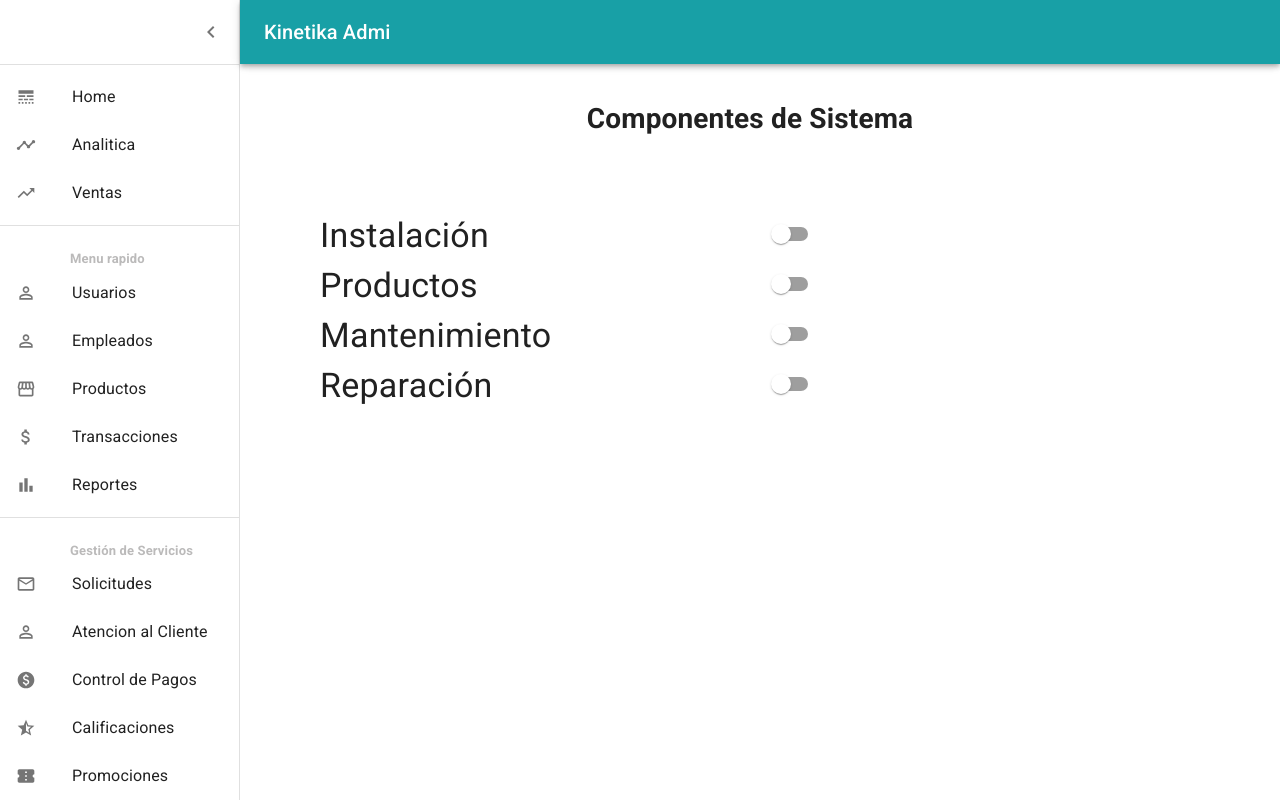
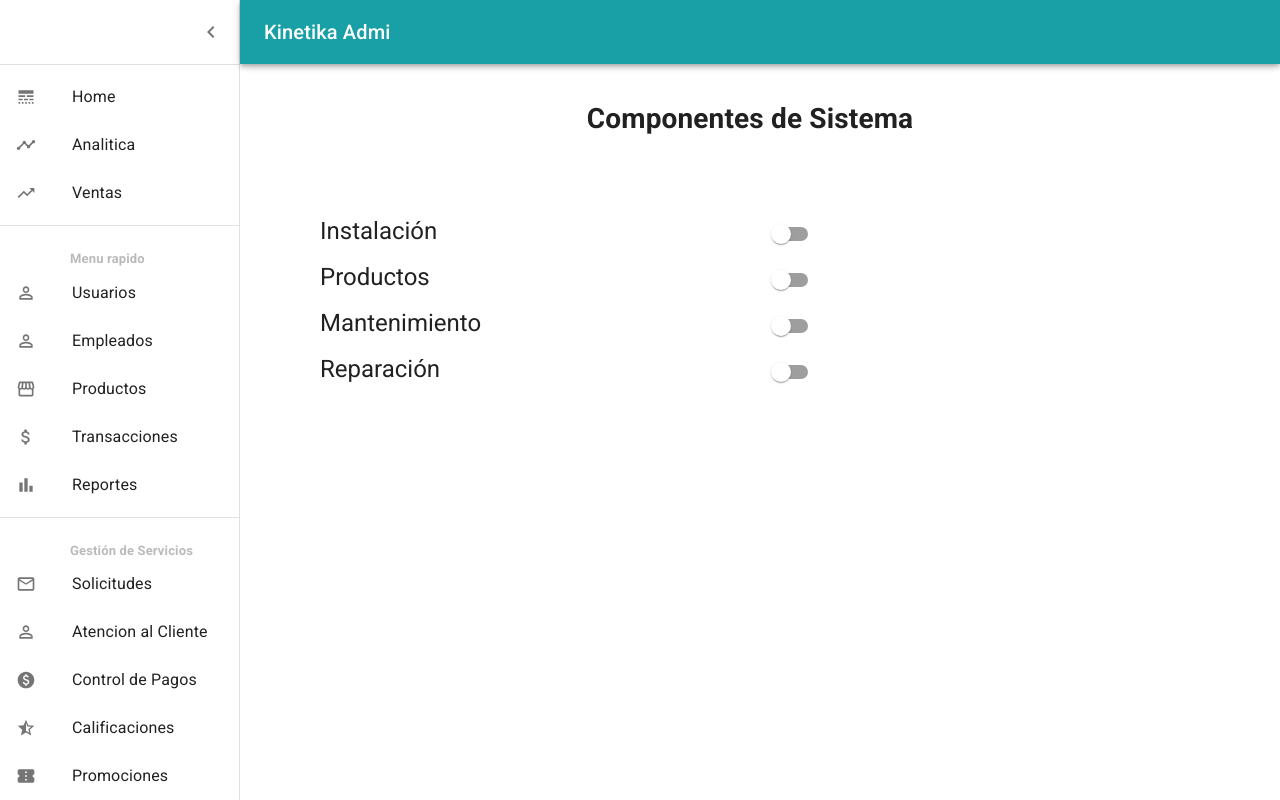
Before and after one commit to yarod159/Proyecto-UCLA, a React (Vite) app in the folder Admi-Panel/Admi-Desktop/: page /ComponenteSistema in a window 1280 px wide. Built offline with nearby package versions, Linux system fonts and the light colour scheme.

Commit message:
cambios3

```diff
--- a/Admi-Panel/Admi-Desktop/src/pages/AjustesDelSistemas/componenteSistema.jsx
+++ b/Admi-Panel/Admi-Desktop/src/pages/AjustesDelSistemas/componenteSistema.jsx
@@ -25,7 +25,6 @@
     products: false, // Estado para Productos
     maintenance: false, // Estado para Mantenimiento
     repair: false, // Estado para Reparación
-    // Otros campos...
  });
 
  const handleSwitchChange = (event, switchName) => {
@@ -52,7 +51,7 @@
             <Box sx={{ flexGrow: 1, padding: { xs: 5, sm: 10, md: 10 } }}>
               <Grid container rowSpacing={1} columnSpacing={{ xs: 1, sm: 2, md: 3 }}>
                 <Grid item xs={12} sm={6} md={6}>
-                 <Typography variant="h4">Instalación</Typography>
+                 <Typography variant="h5">Instalación</Typography>
                 </Grid>
                 <Grid item xs={12} sm={6} md={6}>
                  <Switch
@@ -62,7 +61,7 @@
                  />
                 </Grid>
                 <Grid item xs={12} sm={6} md={6}>
-                 <Typography variant="h4">Productos</Typography>
+                 <Typography variant="h5">Productos</Typography>
                 </Grid>
                 <Grid item xs={12} sm={6} md={6}>
                  <Switch
@@ -72,7 +71,7 @@
                  />
                 </Grid>
                 <Grid item xs={12} sm={6} md={6}>
-                 <Typography variant="h4">Mantenimiento</Typography>
+                 <Typography variant="h5">Mantenimiento</Typography>
                 </Grid>
                 <Grid item xs={12} sm={6} md={6}>
                  <Switch
@@ -82,7 +81,7 @@
                  />
                 </Grid>
                 <Grid item xs={12} sm={6} md={6}>
-                 <Typography variant="h4">Reparación</Typography>
+                 <Typography variant="h5">Reparación</Typography>
                 </Grid>
                 <Grid item xs={12} sm={6} md={6}>
                  <Switch
```
